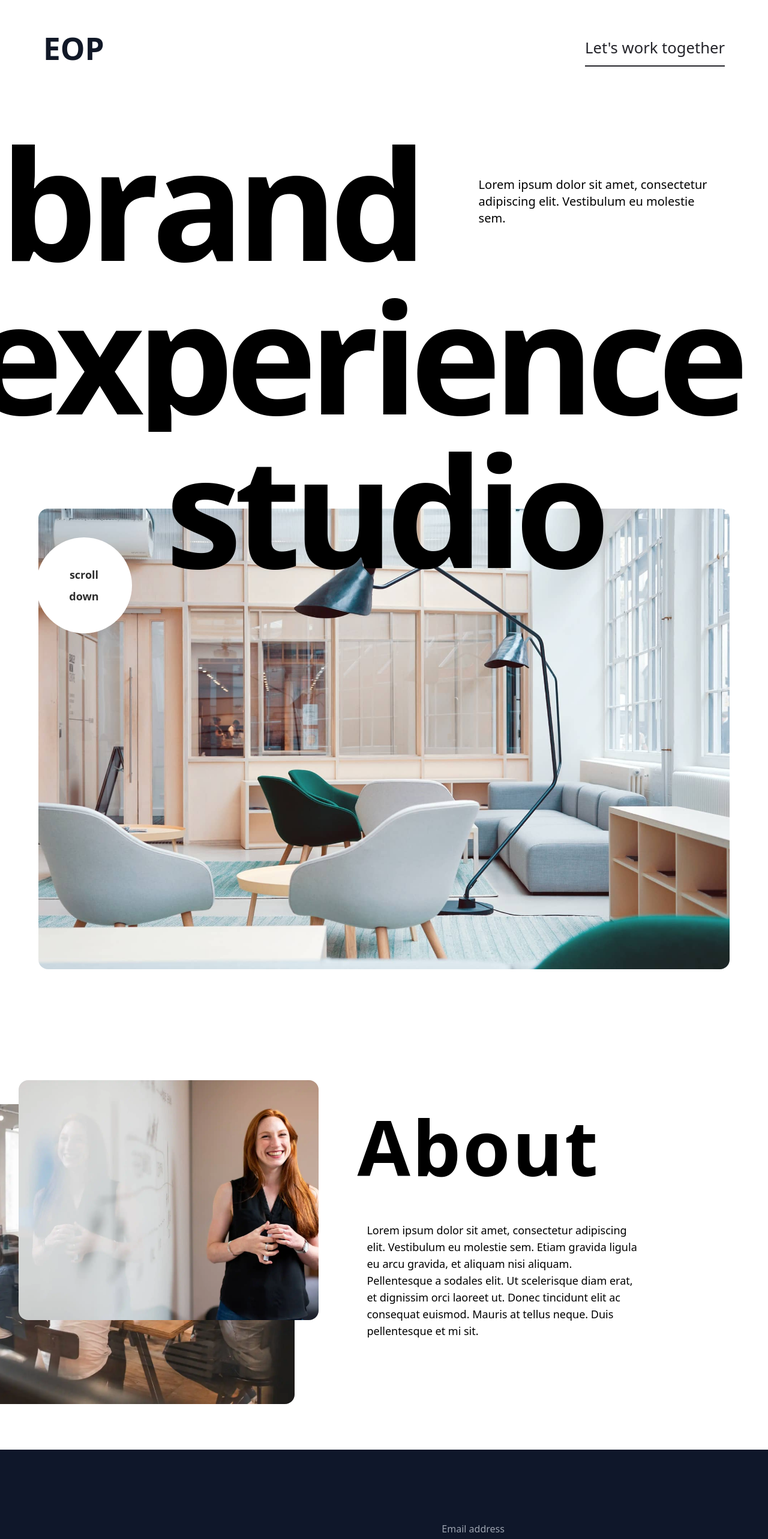
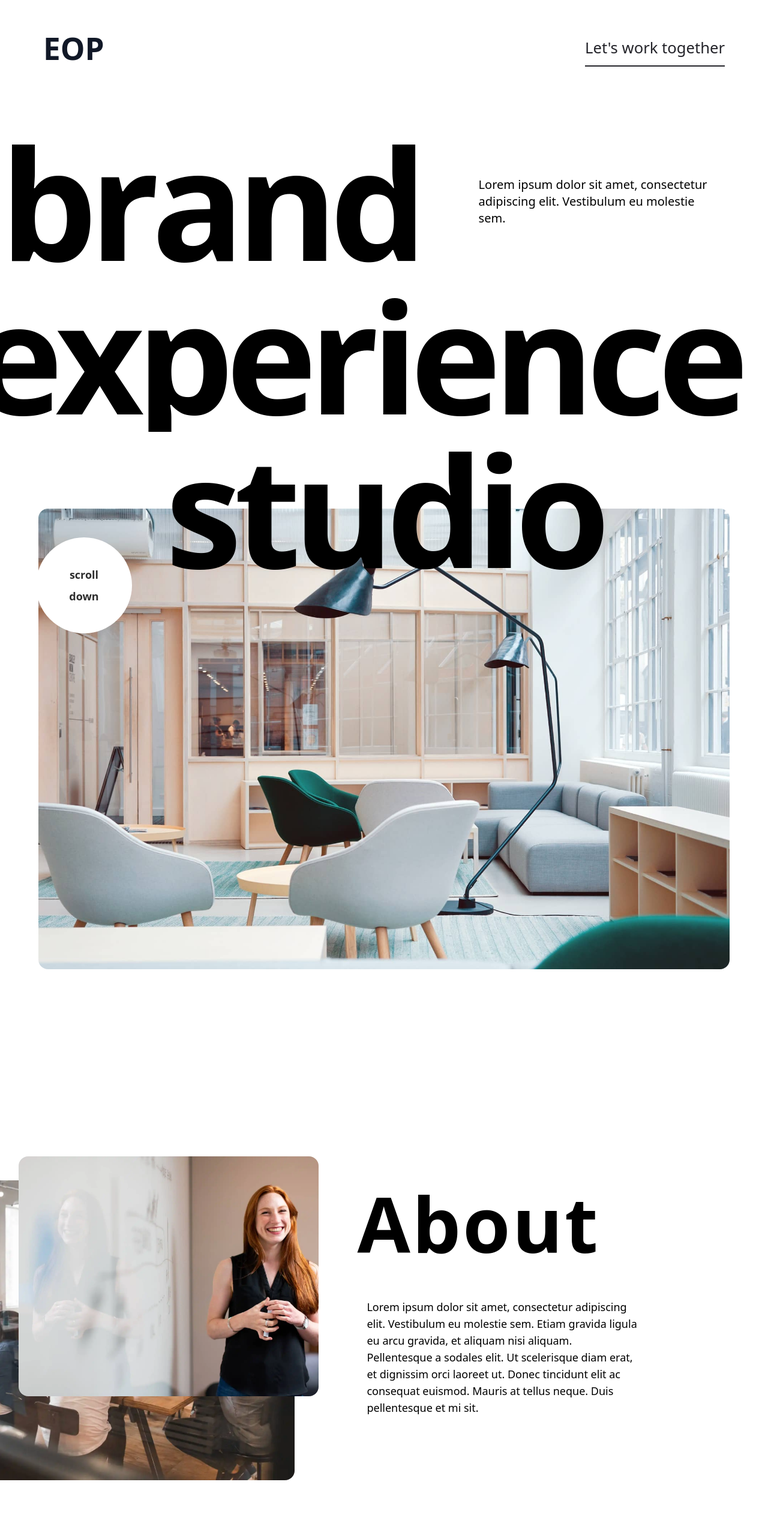
Before and after one commit to acousticintel/eop, a Next.js app: page / in a window 1280 px wide. Shown: the top 2566 px of the page at 60% size. Built offline with nearby package versions, Linux system fonts and the light colour scheme.

Commit message:
content update

```diff
--- a/styles/about.css
+++ b/styles/about.css
@@ -1,5 +1,5 @@
 .about_sec{
-  @apply flex flex-col md:flex-row my-16 items-center justify-center;
+  @apply h-screen flex flex-col md:flex-row my-16 items-center justify-center;
 }
 
 .about_sec > .content{
```
